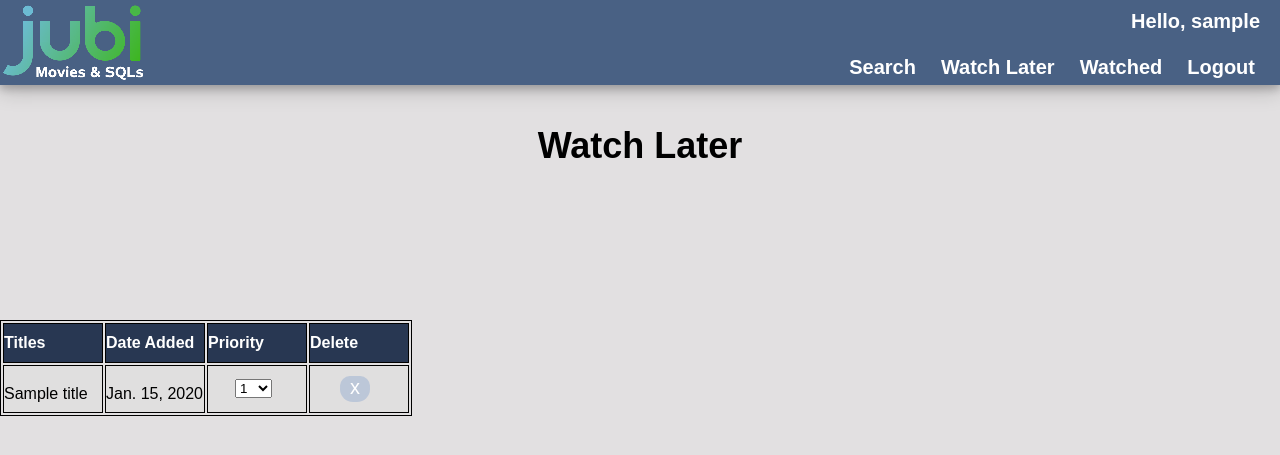
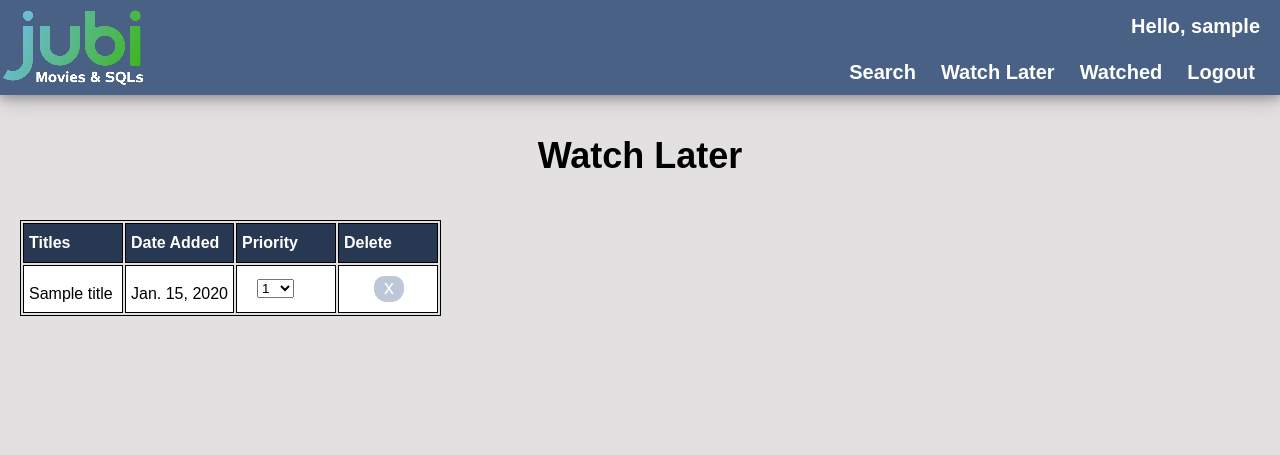
Before and after one commit to JamesMedved/DBM_Project, a Django app: page /jubi/watchlater/ in a window 1280 px wide. Shown: the top 455 px of the page. Run offline with Django 4.2, Linux system fonts and the light colour scheme; a user stored in the database is signed in; tables that the repository leaves empty hold one stand-in row (values such as "Sample post").

Commit message:
ready for demo

```diff
--- a/website/mysite/static/css/style.css
+++ b/website/mysite/static/css/style.css
@@ -46,9 +46,10 @@ body {
     height: 85px;
     font-family: Arial;
     background: rgb(73,97,132);
-    padding: 0;
     box-shadow: 0 4px 8px 0 rgba(0,0,0,0.2), 0 6px 20px 0 rgba(0,0,0,0.19);
     margin-bottom: 40px;
+    padding-bottom: 90px;
+    padding-top: 5px;
   }
 
   ul{
@@ -108,9 +109,11 @@ body {
   font-family: Arial;
   position:absolute;
   margin-top:200px;
+  margin-left: 50px;
+  padding-bottom: 50px;
 }
 
-/* Add a think border around the whole table. */
+/* Add a thick border around the whole table. */
 table, th, td {
   border: 1px solid black;
 }
@@ -124,6 +127,8 @@ table td {
   white-space: nowrap;
   overflow: hidden;
   text-overflow: ellipsis;
+  padding-left: 5px;
+  padding-right: 5px;
 }
 
 /* Header Column Style settings */
@@ -133,11 +138,13 @@ table th {
   text-align: left;
   background-color: rgb(40,55,82);
   color: white;
+  padding-left: 5px;
+  padding-right: 5px;
 }
 
 /* Makes every other entry a different shade for better readability. */
 table tr:nth-child(even) {
-background-color: #e0dfdf;
+background-color: white;
 }
 
 /* Row changes color when you hover over it. */
--- a/website/mysite/static/css/watch_later.css
+++ b/website/mysite/static/css/watch_later.css
@@ -7,7 +7,6 @@
     outline: none;
     color: white;
     border-radius: 40px;
-    transition:0.25px;
     cursor: pointer;
     width: 30px;
     height:20px;
@@ -19,7 +18,14 @@
 
   .dropdown-content {
     position: absolute;
-    margin-left: 27px;
+    margin-left: 15px;
     margin-top: -15px;
     width: 40px;
   }
+
+  .container {
+    font-family: Arial;
+    position:absolute;
+    margin-top:100px;
+    margin-left: 20px;
+  }
```
